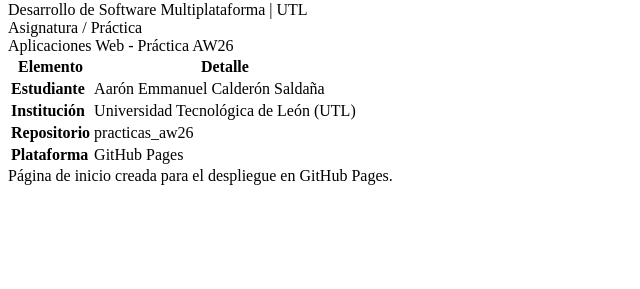
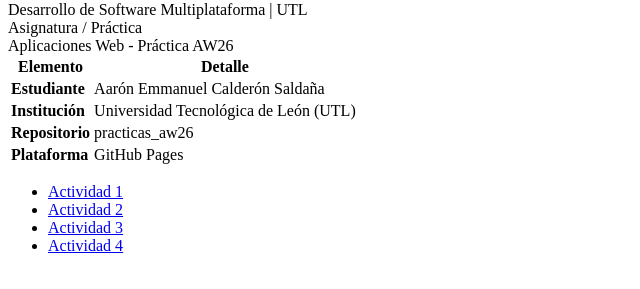
Before and after one commit to aaEmmanuelCS/LDSM405_Aaron, a plain HTML site: page index.html in a window 1280 px wide. Shown: the part 79-368 px from the top of the page, without its empty margins (0-640 px from the left). Drawn offline with Linux system fonts and the light colour scheme.

Commit message:
Actualizo index con la actividad 1

```diff
--- a/index.html
+++ b/index.html
@@ -41,10 +41,12 @@
                 </tr>
             </tbody>
         </table>
-
-        <div class="footer">
-            Página de inicio creada para el despliegue en GitHub Pages.
-        </div>
+        <ul>
+        <li><a href="https://aaemmanuelcs.github.io/PUNTUACION-1/">Actividad 1</a></li>
+        <li><a href="actividad2.html">Actividad 2</a></li>
+        <li><a href="actividad3.html">Actividad 3</a></li>
+        <li><a href="actividad4.html">Actividad 4</a></li>
+    </ul>
     </div>
 </body>
 </html>
```
